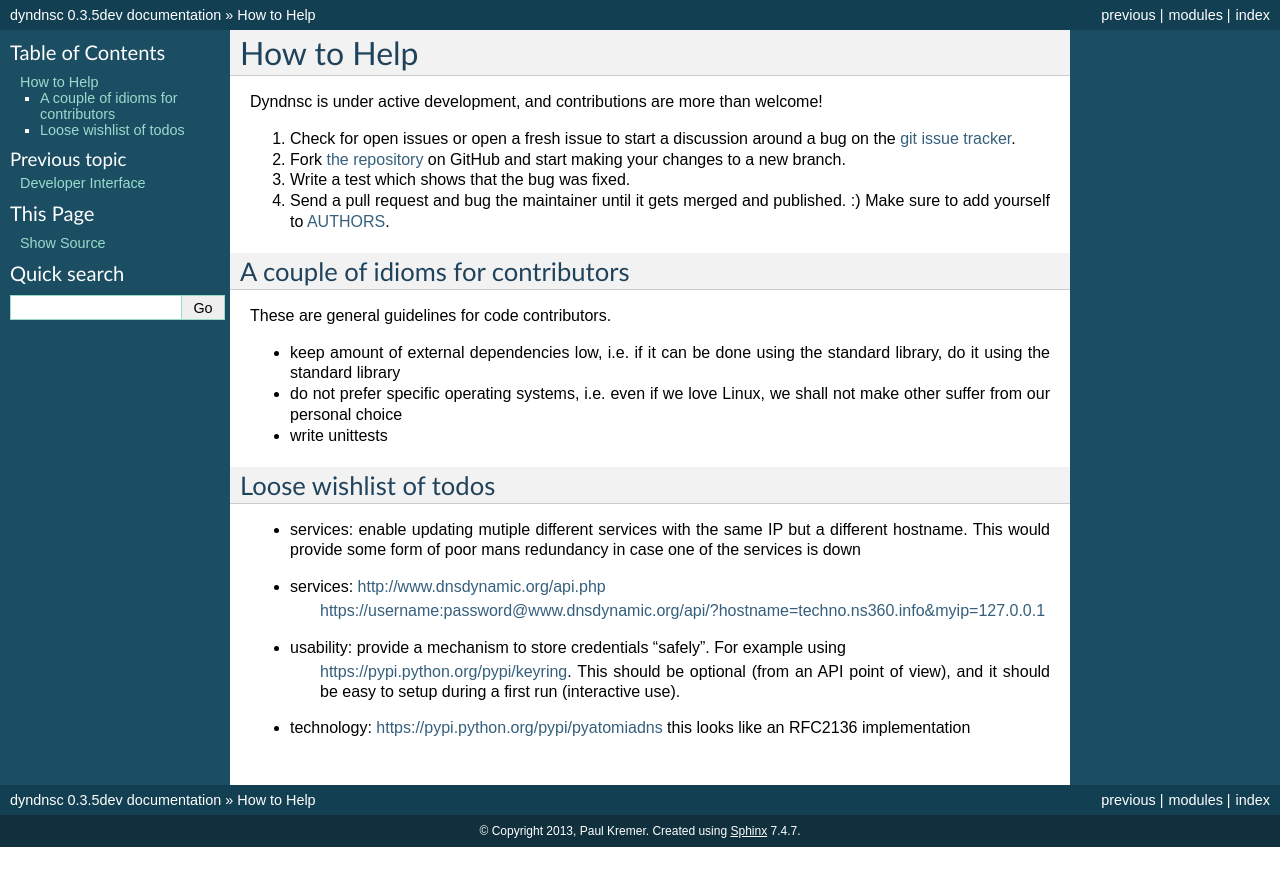
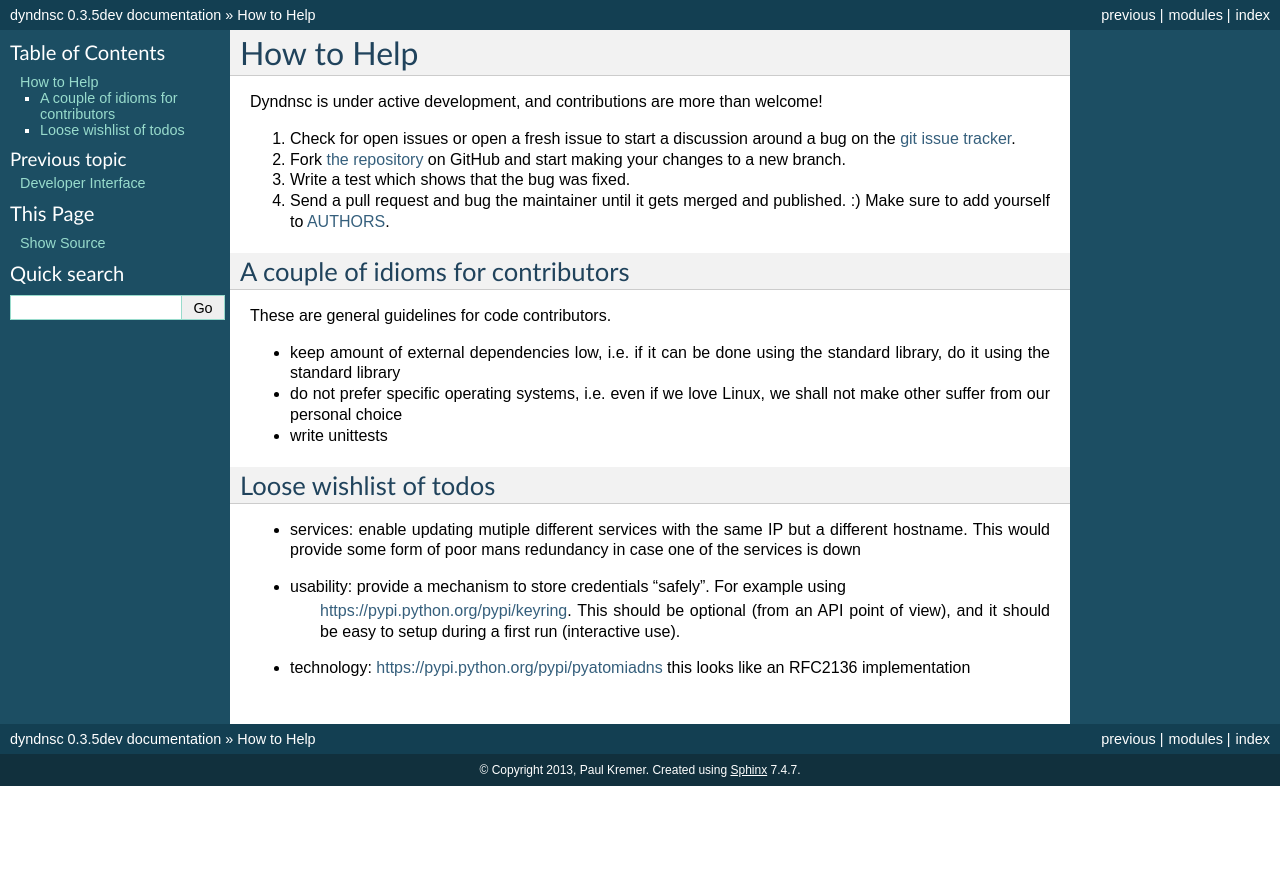
Before and after one commit to infothrill/python-dyndnsc, a Sphinx documentation site: the page built from docs/dev/todo.rst, in a window 1280 px wide. Shown: the top 886 px of the page. Built offline with Sphinx 7.4.7, drawn with Linux system fonts in a browser that asks for light colours.

Commit message:
compatible services list

```diff
--- a/README.rst
+++ b/README.rst
@@ -75,6 +75,7 @@
 This list is incomplete, since there are a lot of dyndns2 compatible services
 out there.
 
+* `dnsdynamic.org <http://www.dnsdynamic.org/>`_ (protocol: dyndns2)
 * `dnsimple.com <http://dnsimple.com/>`_ (protocol: dnsimple)
 * `dyn.com <http://dyn.com/>`_ (protocol: dyndns2)
 * `freedns.afraid.org <http://freedns.afraid.org/>`_ (protocol: afraid)
--- a/docs/dev/todo.rst
+++ b/docs/dev/todo.rst
@@ -27,8 +27,6 @@
 * services: enable updating mutiple different services with the same IP but a different
   hostname. This would provide some form of poor mans redundancy in case one
   of the services is down
-* services: http://www.dnsdynamic.org/api.php
-   https://username:password@www.dnsdynamic.org/api/?hostname=techno.ns360.info&myip=127.0.0.1
 * usability: provide a mechanism to store credentials "safely". For example using
    https://pypi.python.org/pypi/keyring. This should be optional (from an API
    point of view), and it should be easy to setup during a first run
```
